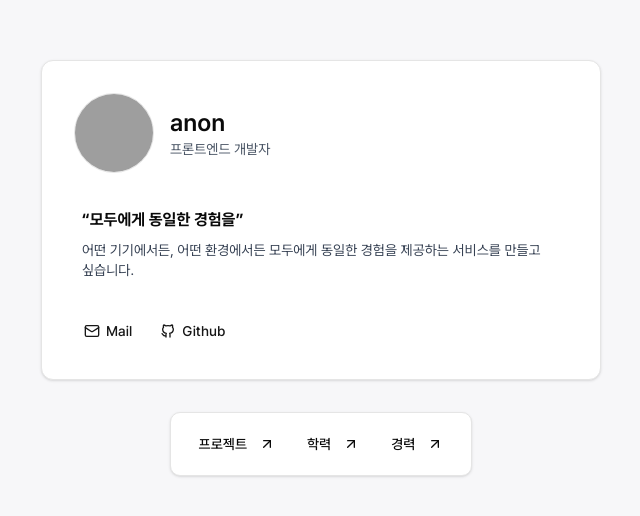
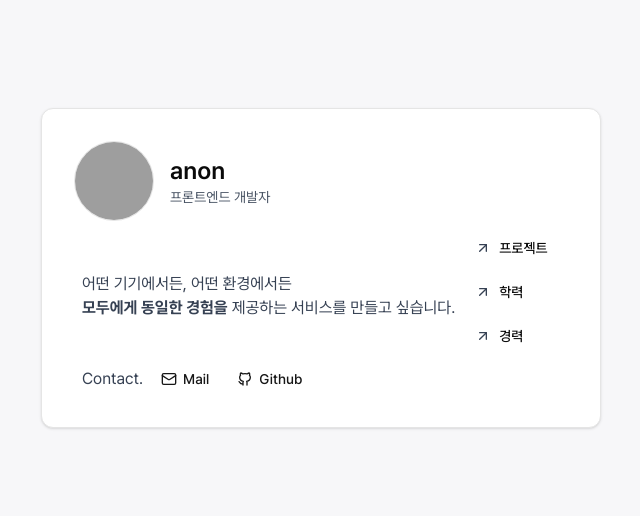
Before and after one commit to anon-js/qnon.kr, a Next.js app: page / in a window 1280 px wide. Shown: the part 132-648 px from the top of the page, without its empty margins (319-959 px from the left). Built offline with nearby package versions, Linux system fonts and the light colour scheme; grey boxes are pictures that could not be loaded.

Commit message:
add: ProfileCard

```diff
--- a/components/ProfileCard/components/BottomButtonGroup.tsx
+++ /dev/null
@@ -1,53 +0,0 @@
-'use client';
-import { Button } from '@/components/ui/button';
-import { ExpandingViewEnum, ExpandingViewProps } from '@/types/expandingView';
-import { ArrowUpRightIcon } from 'lucide-react';
-import { AnimatePresence, motion } from 'motion/react';
-
-const buttonVariants = {
-  hidden: { opacity: 0, y: 20, transition: { duration: 0.2 } },
-  visible: { opacity: 1, y: 0, transition: { duration: 0.2, delay: 0.5 } },
-};
-
-type ButtonListType = {
-  label: string;
-  view: ExpandingViewEnum;
-};
-
-const ButtonList: ButtonListType[] = [
-  {
-    label: '프로젝트',
-    view: ExpandingViewEnum.Project,
-  },
-  {
-    label: '학력',
-    view: ExpandingViewEnum.Education,
-  },
-  {
-    label: '경력',
-    view: ExpandingViewEnum.Career,
-  },
-];
-
-export function BottomButtonGroup({ isExpandingView, toggleExpand }: ExpandingViewProps) {
-  return (
-    <AnimatePresence>
-      {isExpandingView === ExpandingViewEnum.Default && (
-        <motion.div
-          key="menu"
-          variants={buttonVariants}
-          initial="hidden"
-          animate="visible"
-          exit="hidden"
-          className="mt-8 p-4 h-16 flex items-center space-x-2 bg-white rounded-lg border shadow-sm z-20"
-        >
-          {ButtonList.map((button) => (
-            <Button key={button.label} variant="ghost" onClick={() => toggleExpand(button.view)}>
-              {button.label} <ArrowUpRightIcon className="size-4 ml-1" />
-            </Button>
-          ))}
-        </motion.div>
-      )}
-    </AnimatePresence>
-  );
-}
--- a/components/ProfileCard/components/DefaultCard.tsx
+++ b/components/ProfileCard/components/DefaultCard.tsx
@@ -1,15 +1,54 @@
 import { Avatar, AvatarFallback, AvatarImage } from '@/components/ui/avatar';
 import { Button } from '@/components/ui/button';
+import { ExpandingViewEnum } from '@/types/expandingView';
 import { IconBrandGithub } from '@tabler/icons-react';
-import { Mail } from 'lucide-react';
+import { ArrowUpRight, Mail } from 'lucide-react';
 import Link from 'next/link';
 
+type ActionButtonListType = {
+  label: string;
+  view: ExpandingViewEnum;
+};
+
+type ContactButtonListType = {
+  label: string;
+  href: string;
+  icon: React.ElementType;
+};
+
+const ActionButtonList: ActionButtonListType[] = [
+  {
+    label: '프로젝트',
+    view: ExpandingViewEnum.Project,
+  },
+  {
+    label: '학력',
+    view: ExpandingViewEnum.Education,
+  },
+  {
+    label: '경력',
+    view: ExpandingViewEnum.Career,
+  },
+];
+
+const ContactButtonList: ContactButtonListType[] = [
+  {
+    label: 'Mail',
+    href: 'mailto:anon@qnon.kr',
+    icon: Mail,
+  },
+  {
+    label: 'Github',
+    href: 'https://github.com/anon-js',
+    icon: IconBrandGithub,
+  },
+];
+
 interface DefaultCardProps {
-  name: string;
-  job_category: string;
+  toggleExpand: (view: ExpandingViewEnum) => void;
 }
 
-export function DefaultCard({ name, job_category }: DefaultCardProps) {
+export function DefaultCard({ toggleExpand }: DefaultCardProps) {
   return (
     <div className="h-full flex flex-col p-8 justify-between">
       <div className="flex flex-row items-center gap-4">
@@ -18,29 +57,40 @@ export function DefaultCard({ name, job_category }: DefaultCardProps) {
           <AvatarFallback>AJ</AvatarFallback>
         </Avatar>
         <div>
-          <h1 className="text-2xl font-semibold">{name}</h1>
-          <p className="text-sm text-gray-600">{job_category}</p>
+          <h1 className="text-2xl font-semibold">anon</h1>
+          <p className="text-sm text-gray-600">프론트엔드 개발자</p>
         </div>
       </div>
-      <div className="px-2 break-keep">
-        <strong className="text-md">&ldquo;모두에게 동일한 경험을&rdquo;</strong>
-        <p className="text-sm text-gray-700 mt-2">
-          어떤 기기에서든, 어떤 환경에서든 모두에게 동일한 경험을 제공하는 서비스를 만들고 싶습니다.
+      <div className="flex flex-row flex-wrap md:flex-nowrap gap-4 items-center px-2">
+        <p className="text-md/6 text-gray-700 mt-2 break-keep">
+          어떤 기기에서든, 어떤 환경에서든
+          <br />
+          <strong>모두에게 동일한 경험을</strong> 제공하는 서비스를 만들고 싶습니다.
         </p>
+        <div className="flex flex-row md:flex-col items-between gap-2 flex-1 justify-between md:justify-end">
+          {ActionButtonList.map((button) => (
+            <Button
+              key={button.label}
+              variant="ghost"
+              className="flex flex-row justify-start p-0!"
+              onClick={() => toggleExpand(button.view)}
+            >
+              <ArrowUpRight className="size-4 ml-1 stroke-gray-700 stroke-2" />
+              {button.label}
+            </Button>
+          ))}
+        </div>
       </div>
-      <div className="flex flex-row gap-2">
-        <Button variant="link" size="sm" asChild>
-          <Link href="mailto:anon@qnon.kr" target="_blank" rel="noopener noreferrer">
-            <Mail />
-            Mail
-          </Link>
-        </Button>
-        <Button variant="link" size="sm" asChild>
-          <Link href="https://github.com/anon-js" target="_blank" rel="noopener noreferrer">
-            <IconBrandGithub />
-            Github
-          </Link>
-        </Button>
+      <div className="flex flex-row gap-2 px-2 items-center">
+        <p className="text-gray-700">Contact.</p>
+        {ContactButtonList.map((button) => (
+          <Button key={button.label} variant="link" size="sm" asChild>
+            <Link href={button.href} target="_blank" rel="noopener noreferrer">
+              <button.icon />
+              {button.label}
+            </Link>
+          </Button>
+        ))}
       </div>
     </div>
   );
--- /dev/null
+++ b/components/ProfileCard/components/TimelineItem.tsx
@@ -0,0 +1,16 @@
+interface TimelineItemProps {
+  date: string;
+  title: string;
+  description: string;
+}
+
+export const TimelineItem = ({ date, title, description }: TimelineItemProps) => {
+  return (
+    <li className="flex flex-col gap-2 ms-4">
+      <div className="absolute w-3 h-3 bg-gray-200 rounded-full mt-0.5 -start-1.5 border border-white dark:border-gray-900 dark:bg-gray-700" />
+      <time className="text-sm font-normal leading-none text-gray-400 dark:text-gray-500">{date}</time>
+      <h3 className="text-lg font-semibold text-gray-900 dark:text-white">{title}</h3>
+      <p className="text-base/6 font-normal text-gray-500 dark:text-gray-700 whitespace-pre-line">{description}</p>
+    </li>
+  );
+};
--- a/components/ProfileCard/index.tsx
+++ b/components/ProfileCard/index.tsx
@@ -5,7 +5,6 @@ import { easeInOut } from 'motion';
 import { AnimatePresence } from 'motion/react';
 import * as motion from 'motion/react-client';
 import { useEffect, useState } from 'react';
-import { BottomButtonGroup } from './components/BottomButtonGroup';
 import { DefaultCard } from './components/DefaultCard';
 import { ExpandingCard } from './components/ExpandingCard';
 
@@ -84,14 +83,13 @@ export function ProfileCard() {
             style={{ width: '100%', height: '100%' }}
           >
             {isExpandingView === ExpandingViewEnum.Default ? (
-              <DefaultCard name="anon" job_category="프론트엔드 개발자" />
+              <DefaultCard toggleExpand={toggleExpand} />
             ) : (
               <ExpandingCard isExpandingView={isExpandingView} toggleExpand={toggleExpand} />
             )}
           </motion.div>
         </AnimatePresence>
       </motion.div>
-      <BottomButtonGroup isExpandingView={isExpandingView} toggleExpand={toggleExpand} />
     </div>
   );
 }
--- a/components/ProfileCard/views/CareerView.tsx
+++ b/components/ProfileCard/views/CareerView.tsx
@@ -1,18 +1,21 @@
+import { TimelineItem } from '../components/TimelineItem';
+
+const careerList = [
+  {
+    date: '2023.01',
+    title: '제 8회 하이톤(8th Highthon)',
+    description: `처음 참가한 해커톤을 통해 협업과 유지보수의 중요성을 깨달았습니다.\n더 나은 실무경험을 쌓기 위해 노력하고 있습니다.`,
+  },
+];
+
 export function CareerView() {
   return (
     <div className="flex flex-col gap-8">
       <h1 className="text-2xl font-bold">경력</h1>
-      <ol className="relative ms-2 border-s border-gray-200 dark:border-gray-700">
-        <li className="mb-10 ms-4">
-          <div className="absolute w-3 h-3 bg-gray-200 rounded-full mt-1.5 -start-1.5 border border-white dark:border-gray-900 dark:bg-gray-700"></div>
-          <time className="mb-1 text-sm font-normal leading-none text-gray-400 dark:text-gray-500">현재</time>
-          <h3 className="text-lg font-semibold text-gray-900 dark:text-white">준비 중...</h3>
-          <p className="mb-4 text-base font-normal text-gray-500 dark:text-gray-400">
-            아직 경력 부분을 제작 중에 있어요.
-            <br />
-            금방 내용을 채울게요!
-          </p>
-        </li>
+      <ol className="flex flex-col gap-4 relative mx-2 py-8 border-s border-gray-200 dark:border-gray-700">
+        {careerList.map((career) => (
+          <TimelineItem key={career.date} {...career} />
+        ))}
       </ol>
     </div>
   );
--- a/components/ProfileCard/views/EducationView.tsx
+++ b/components/ProfileCard/views/EducationView.tsx
@@ -1,30 +1,26 @@
+import { TimelineItem } from '../components/TimelineItem';
+
+const educationList = [
+  {
+    date: '2024.03 - 현재',
+    title: '한국성서대학교 (컴퓨터소프트웨어학과)',
+    description: `웹/앱 개발, AI, 빅데이터 등 다양한 IT 분야를 경험해\n구체적인 진로를 설계하고자 합니다`,
+  },
+  {
+    date: '2021.03 - 2024.02',
+    title: '경민IT고등학교 (정보통신과)',
+    description: `소프트웨어 개발의 기초를 다지기 위해 특성화고등학교에 입학해\n1학년에는 ITQ 한글, 엑셀, 3학년에는 웹디자인기능사와 정보처리산업기사를 취득하고 졸업했습니다.`,
+  },
+];
+
 export function EducationView() {
   return (
-    <div className="flex flex-col gap-8">
+    <div className="flex flex-col gap-8 overflow-y-auto">
       <h1 className="text-2xl font-bold">학력</h1>
-      <ol className="relative ms-2 border-s border-gray-200 dark:border-gray-700">
-        <li className="mb-10 ms-4">
-          <div className="absolute w-3 h-3 bg-gray-200 rounded-full mt-1.5 -start-1.5 border border-white dark:border-gray-900 dark:bg-gray-700"></div>
-          <time className="mb-1 text-sm font-normal leading-none text-gray-400 dark:text-gray-500">2024.03 - 현재</time>
-          <h3 className="text-lg font-semibold text-gray-900 dark:text-white">한국성서대학교 (컴퓨터소프트웨어학과)</h3>
-          <p className="mb-4 text-base font-normal text-gray-500 dark:text-gray-400">
-            웹/앱 개발, AI, 빅데이터 등 다양한 IT 분야를 경험해
-            <br />
-            구체적인 진로를 설계하고자 합니다
-          </p>
-        </li>
-        <li className="ms-4">
-          <div className="absolute w-3 h-3 bg-gray-200 rounded-full mt-1.5 -start-1.5 border border-white dark:border-gray-900 dark:bg-gray-700"></div>
-          <time className="mb-1 text-sm font-normal leading-none text-gray-400 dark:text-gray-500">
-            2021.03 - 2024.02
-          </time>
-          <h3 className="text-lg font-semibold text-gray-900 dark:text-white">경민IT고등학교 (정보통신과)</h3>
-          <p className="text-base font-normal text-gray-500 dark:text-gray-400">
-            소프트웨어 개발의 기초를 다지기 위해 특성화고등학교에 입학해
-            <br />
-            1학년에는 ITQ 한글, 엑셀, 3학년에는 웹디자인기능사와 정보처리산업기사를 취득하고 졸업했습니다.
-          </p>
-        </li>
+      <ol className="flex flex-col gap-12 relative mx-2 py-8 border-s border-gray-200 dark:border-gray-700">
+        {educationList.map((education) => (
+          <TimelineItem key={education.date} {...education} />
+        ))}
       </ol>
     </div>
   );
```
